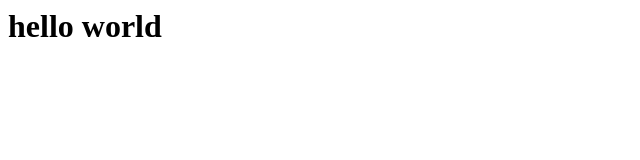
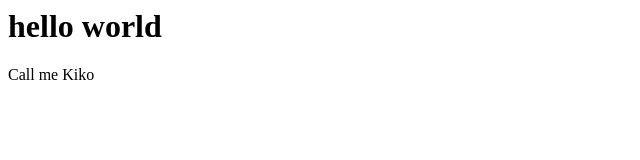
Before and after one commit to Kikosem/website, a plain HTML site: page index.html in a window 1280 px wide. Shown: the full height of the page, 0-640 px from the left. Drawn offline with Linux system fonts and the light colour scheme.

Commit message:
Add title

```diff
--- a/index.html
+++ b/index.html
@@ -1 +1,3 @@
 <h1>hello world</h1>
+<p>Call me Kiko</p>
+<title>A whale of greetings</title>
```
